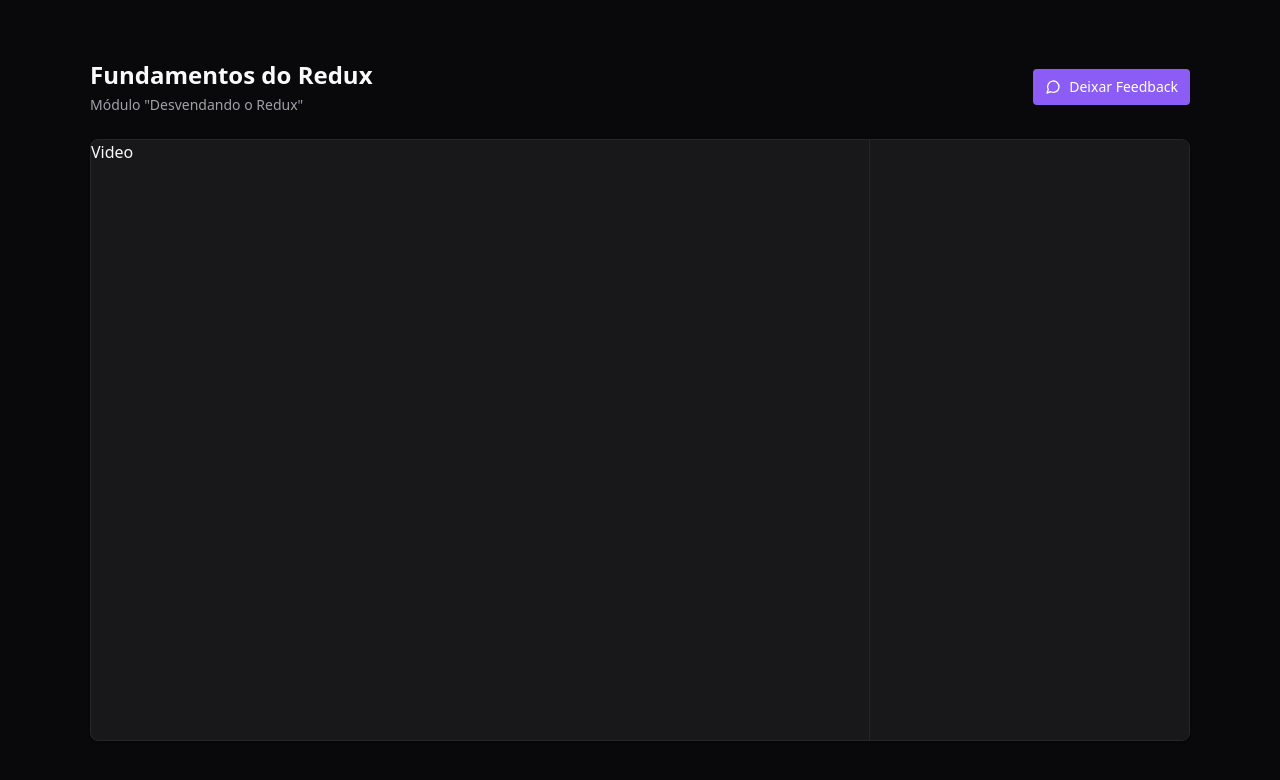
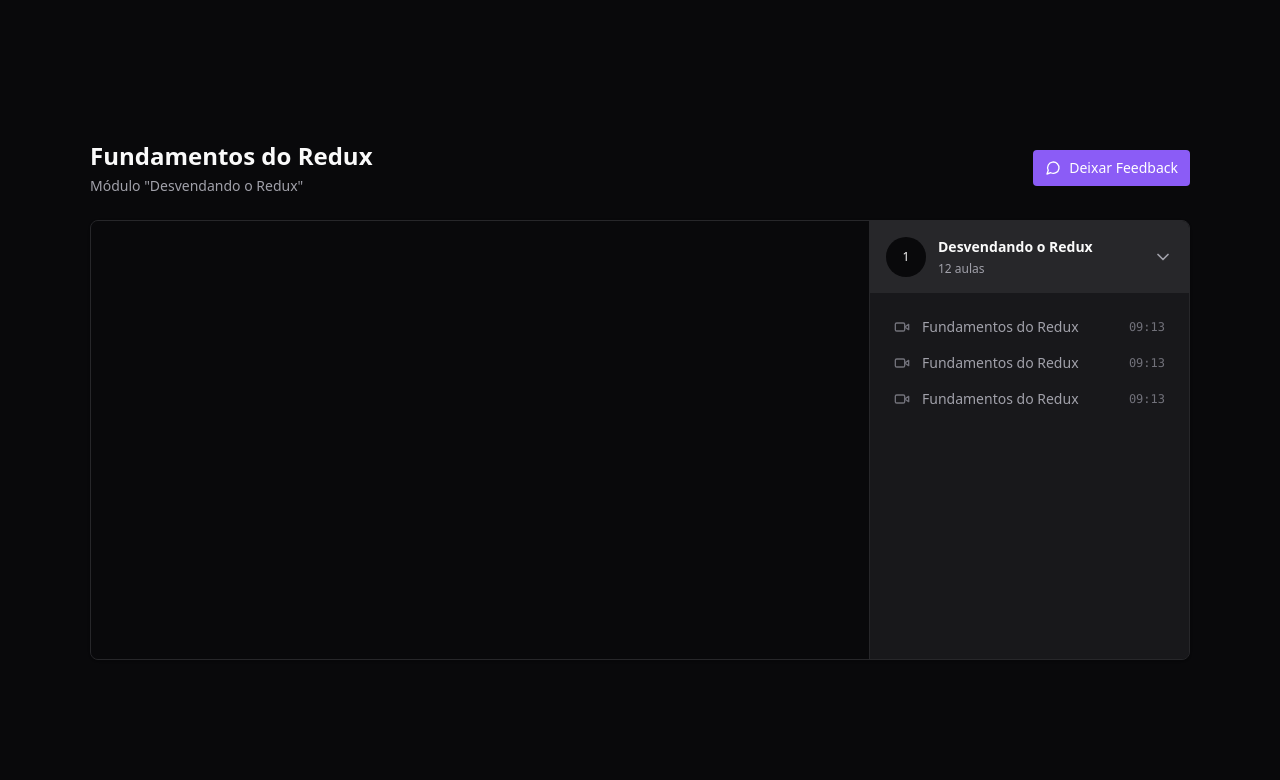
Before and after one commit to andreenakashima/react-redux-zustand, a React (Vite) app: page / in a window 1280 px wide. Shown: the top 780 px of the page. Built offline with nearby package versions, Linux system fonts and the light colour scheme.

Commit message:
UI dos modulos e player

```diff
--- a/package.json
+++ b/package.json
@@ -14,6 +14,7 @@
     "lucide-react": "^0.257.0",
     "react": "^18.2.0",
     "react-dom": "^18.2.0",
+    "react-player": "^2.12.0",
     "react-redux": "^8.1.1"
   },
   "devDependencies": {
--- a/src/components/Player.tsx
+++ b/src/components/Player.tsx
@@ -1,4 +1,5 @@
-import { MessageCircle } from "lucide-react";
+import { ChevronDown, MessageCircle, Video } from "lucide-react";
+import ReactPlayer from "react-player";
 
 function Player() {
 	return (
@@ -20,9 +21,57 @@
 				</div>
 
 				<main className="relative flex overflow-hidden rounded-lg border border-zinc-800 bg-zinc-900 shadow">
-					<div className="flex-1">Video</div>
+					<div className="flex-1">
+						<div className="w-full bg-zinc-950 aspect-video">
+							<ReactPlayer
+								width="100%"
+								height="100%"
+								controls
+								url="https://www.youtube.com/watch?v=oPOKpSFqy-I"
+							/>
+						</div>
+					</div>
 
-					<aside className="w-80 border-l bg-zinc-900 border-zinc-800 h-[600px]"></aside>
+					<aside className="w-80 border-l bg-zinc-900 border-zinc-800">
+						<div>
+							<button className="flex w-full items-center gap-3 bg-zinc-800 p-4">
+								<div className="flex h-10 w-10 rounded-full items-center justify-center bg-zinc-950 text-xs">
+									1
+								</div>
+
+								<div className="flex flex-col gap-1 text-left">
+									<strong className="text-sm">Desvendando o Redux</strong>
+									<span className="text-xs text-zinc-400">12 aulas</span>
+								</div>
+
+								<ChevronDown className="w-5 h-5 text-zinc-400 ml-auto" />
+							</button>
+
+							<nav className="relative flex flex-col gap-4 p-6">
+								<button className="flex items-center text-sm text-zinc-400 gap-3">
+									<Video className="w-4 h-4 text-zinc-500" />
+									<span>Fundamentos do Redux</span>
+									<span className="ml-auto font-mono text-xs text-zinc-500">
+										09:13
+									</span>
+								</button>
+								<button className="flex items-center text-sm text-zinc-400 gap-3">
+									<Video className="w-4 h-4 text-zinc-500" />
+									<span>Fundamentos do Redux</span>
+									<span className="ml-auto font-mono text-xs text-zinc-500">
+										09:13
+									</span>
+								</button>
+								<button className="flex items-center text-sm text-zinc-400 gap-3">
+									<Video className="w-4 h-4 text-zinc-500" />
+									<span>Fundamentos do Redux</span>
+									<span className="ml-auto font-mono text-xs text-zinc-500">
+										09:13
+									</span>
+								</button>
+							</nav>
+						</div>
+					</aside>
 				</main>
 			</div>
 		</div>
```
Also changed, not shown: 1 other file (tests, documents, lock files or other folders).
